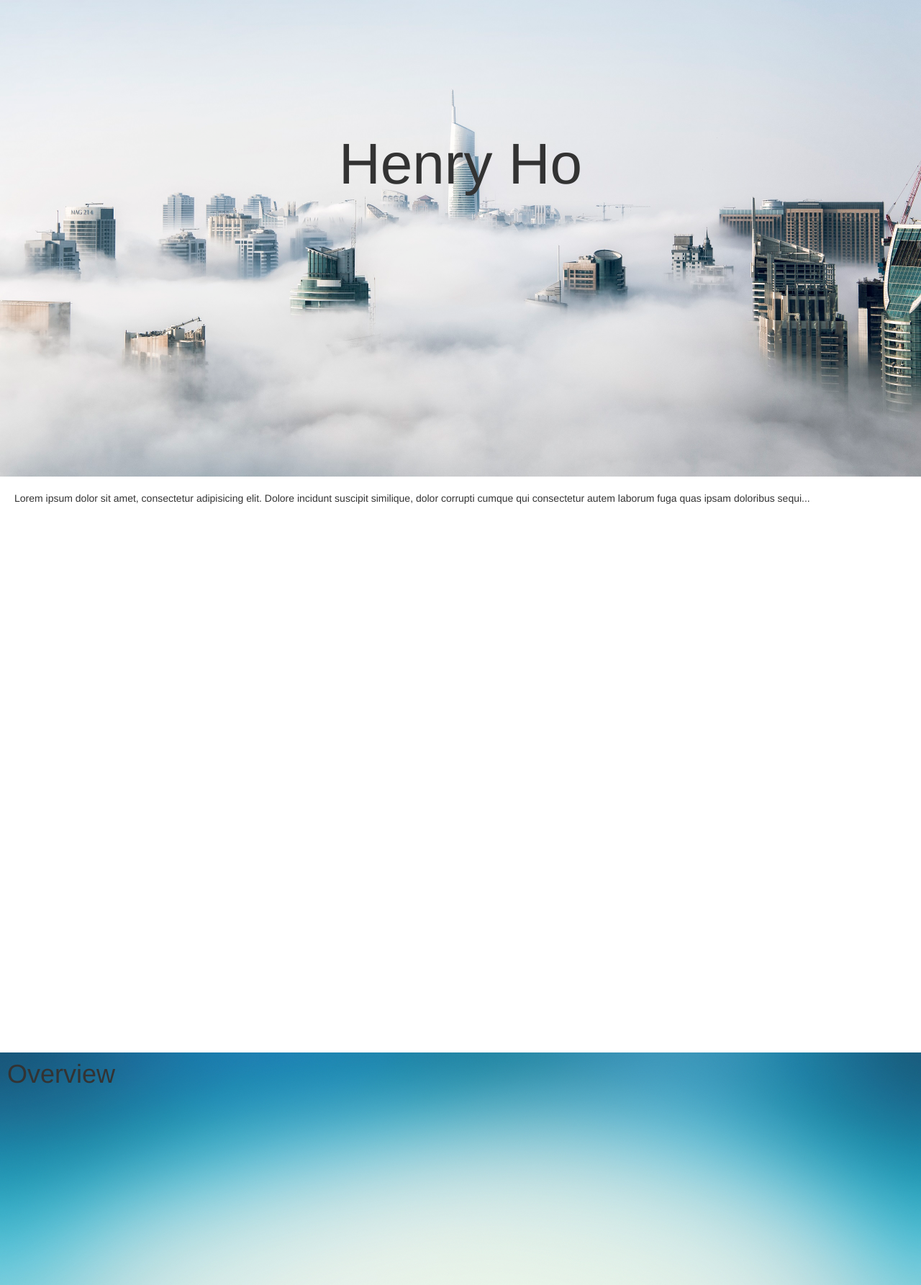
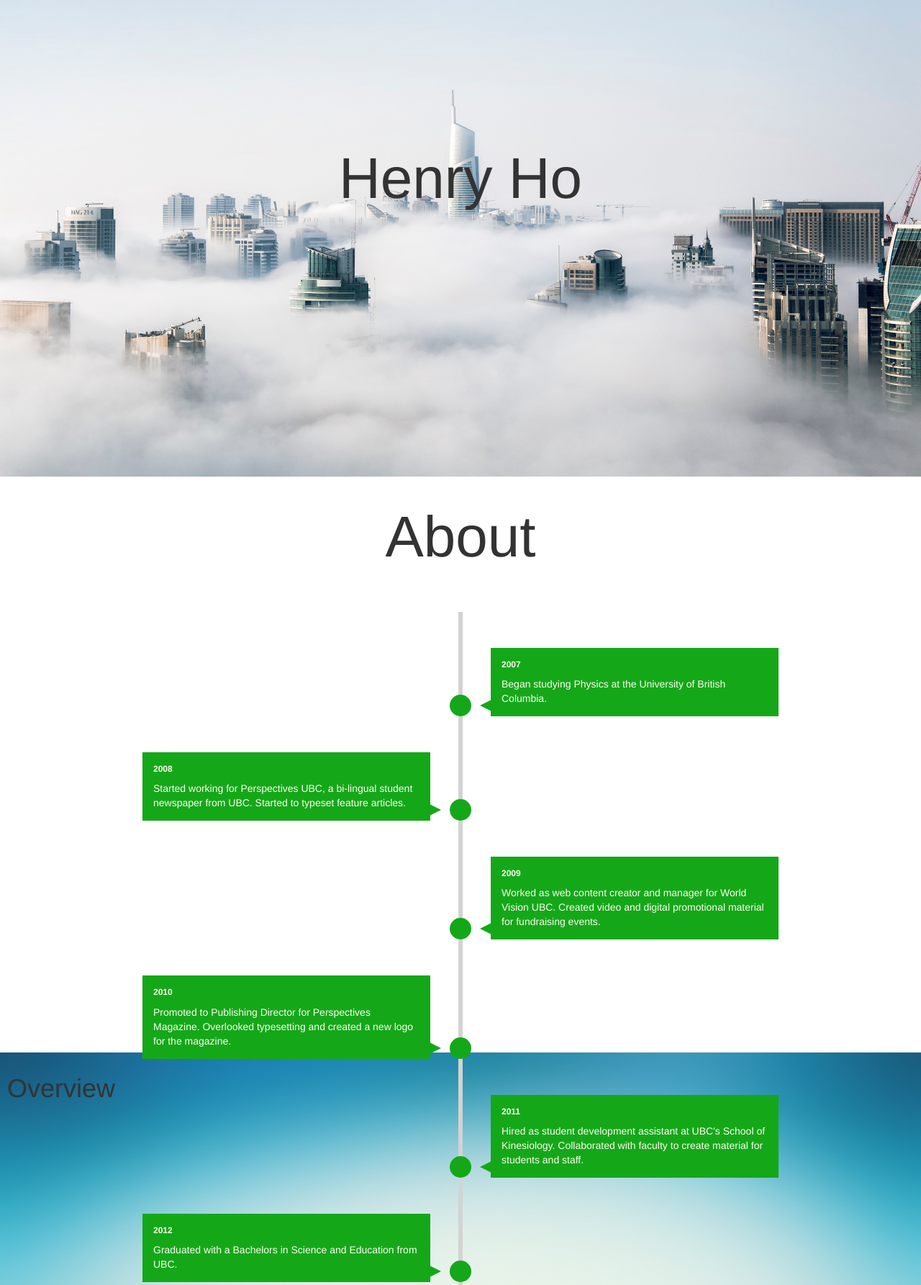
Before and after one commit to hchho/henryho.github.io, a PHP site: page / in a window 1280 px wide. Shown: the part 138-1923 px from the top of the page at 72% size. Run offline with PHP 8.4, Linux system fonts and the light colour scheme; some libraries are stand-ins or nearby versions.

Commit message:
Added files and animation

```diff
--- a/css/custom.css
+++ b/css/custom.css
@@ -1,4 +1,4 @@
-body, html, main, div, h1, p {
+body, html, main, div.section {
     /* important */
     height: 100%;
     margin: 0;
@@ -15,6 +15,7 @@ h1#title {
     top: 40%;
     font-size: 80px;
 }
+
 .cd-fixed-bg {
     background-size: cover;
     background-attachment: fixed;
@@ -50,3 +51,156 @@ h1#title {
 .cd-color-2 {
     background-color: whitesmoke;
 }
+
+/*
+Timeline CSS style from George Martsoukos
+https://webdesign.tutsplus.com/tutorials/building-a-vertical-timeline-with-css-and-a-touch-of-javascript--cms-26528
+*/
+
+/* INTRO SECTION
+–––––––––––––––––––––––––––––––––––––––––––––––––– */
+
+
+.overview {
+    text-align: center;
+}
+
+/* TIMELINE
+–––––––––––––––––––––––––––––––––––––––––––––––––– */
+
+.timeline ul {
+    background: #e97162;
+    background: white;
+    padding: 50px 0;
+    color: floralwhite;
+}
+
+.timeline ul li {
+    list-style-type: none;
+    position: relative;
+    width: 6px;
+    margin: 0 auto;
+    padding-top: 50px;
+    background: lightgrey;
+}
+
+.timeline ul li::after {
+    content: '';
+    position: absolute;
+    left: 50%;
+    bottom: 0;
+    transform: translateX(-50%);
+    width: 30px;
+    height: 30px;
+    border-radius: 50%;
+    background: inherit;
+}
+
+.timeline ul li div {
+    position: relative;
+    bottom: 0;
+    width: 400px;
+    padding: 15px;
+    background: #14a819;
+}
+
+.timeline ul li div::before {
+    content: '';
+    position: absolute;
+    bottom: 7px;
+    width: 0;
+    height: 0;
+    border-style: solid;
+}
+
+.timeline ul li:nth-child(odd) div {
+    left: 45px;
+}
+
+.timeline ul li:nth-child(odd) div::before {
+    left: -15px;
+    border-width: 8px 16px 8px 0;
+    border-color: transparent #14a819 transparent transparent;
+}
+
+.timeline ul li:nth-child(even) div {
+    left: -439px;
+}
+
+.timeline ul li:nth-child(even) div::before {
+    right: -15px;
+    border-width: 8px 0 8px 16px;
+    border-color: transparent transparent transparent #14a819;
+}
+
+time {
+    display: block;
+    font-size: 1.2rem;
+    font-weight: bold;
+    margin-bottom: 8px;
+}
+
+
+/* EFFECTS
+–––––––––––––––––––––––––––––––––––––––––––––––––– */
+
+.timeline ul li::after {
+    transition: background .5s ease-in-out;
+}
+
+.timeline ul li.in-view::after {
+    background: #14a819;
+}
+
+.timeline ul li div {
+    visibility: hidden;
+    opacity: 0;
+    transition: all .5s ease-in-out;
+}
+
+.timeline ul li:nth-child(odd) div {
+    transform: translate3d(200px, 0, 0);
+}
+
+.timeline ul li:nth-child(even) div {
+    transform: translate3d(-200px, 0, 0);
+}
+
+.timeline ul li.in-view div {
+    transform: none;
+    visibility: visible;
+    opacity: 1;
+}
+
+
+/* GENERAL MEDIA QUERIES
+–––––––––––––––––––––––––––––––––––––––––––––––––– */
+
+@media screen and (max-width: 900px) {
+    .timeline ul li div {
+        width: 225px;
+    }
+    .timeline ul li:nth-child(even) div {
+        left: -289px;
+        /*250+45-6*/
+    }
+}
+
+@media screen and (max-width: 600px) {
+    .timeline ul li {
+        margin-left: 20px;
+    }
+    /*
+    .timeline ul li div {
+    width: calc(100vw - 91px);
+}
+    */
+    .timeline ul li:nth-child(even) div {
+        left: 45px;
+    }
+    .timeline ul li:nth-child(even) div::before {
+        left: -15px;
+        border-width: 8px 16px 8px 0;
+        border-color: transparent #14a819 transparent transparent;
+    }
+}
--- a/index.html
+++ b/index.html
@@ -6,26 +6,74 @@
         <link rel="stylesheet" type="text/css" href="css/bootstrap.min.css" />
         <link rel="stylesheet" type="text/css" href="css/custom.css" />
         <script src="https://raw.githubusercontent.com/jquery-backstretch/jquery-backstretch/master/jquery.backstretch.min.js"></script>
+        <script src="https://ajax.googleapis.com/ajax/libs/jquery/2.2.1/jquery.min.js"></script>
     </head>
 
     <body>
+
         <main>
-        <div class="cd-fixed-bg cd-bg-1">
+            <div class="section cd-fixed-bg cd-bg-1">
                 <h1 class="col-sm-offset-4 col-sm-4 text-center" id="title">Henry Ho</h1>
             </div>
-        <div class="cd-scrolling-bg cd-color-1">
-            <div class="cd-container">
-                <p>
-                    Lorem ipsum dolor sit amet, consectetur adipisicing elit. Dolore incidunt suscipit similique, dolor corrupti cumque qui consectetur
-                    autem laborum fuga quas ipsam doloribus sequi...
-                </p>
+            <div class="section cd-scrolling-bg cd-color-1">
+                <div class="cd-container" id="about">
+                    <h1 class="text-center" id="title">About</h1>
+                    <section class="timeline">
+                        <ul>
+                            <li>
+                                <div>
+                                    <time>2007</time> Began studying Physics at the University of British Columbia.
+                                </div>
+                            </li>
+                            <li>
+                                <div>
+                                    <time>2008</time> Started working for Perspectives UBC, a bi-lingual student newspaper from UBC. Started to typeset feature articles.
+                                </div>
+                            </li>
+                            <li>
+                                <div>
+                                    <time>2009</time> Worked as web content creator and manager for World Vision UBC. Created video and digital promotional material for fundraising events.
+                                </div>
+                            </li>
+                            <li>
+                                <div>
+                                    <time>2010</time> Promoted to Publishing Director for Perspectives Magazine. Overlooked typesetting and created a new logo for the magazine.
+                                </div>
+                            </li>
+                            <li>
+                                <div>
+                                    <time>2011</time> Hired as student development assistant at UBC's School of Kinesiology. Collaborated with faculty to create material for students and staff.
+                                </div>
+                            </li>
+                            <li>
+                                <div>
+                                    <time>2012</time> Graduated with a Bachelors in Science and Education from UBC.
+                                </div>
+                            </li>
+                            <li>
+                                <div>
+                                    <time>2013</time> Worked as a high school educator at Collingwood Secondary in West Vancouver. Co-developed robotics curriculum for junior students and mentored their VEX robotics team.
+                                </div>
+                            </li>
+                            <li>
+                                <div>
+                                    <time>2016</time> Presented at a robotics workshop hosted by Confucius Institute from School District 43. Began creating content to help children develop computational thinking.
+                                </div>
+                            </li>
+                            <li>
+                                <div>
+                                    <time>Present</time> Enrolled in BCIT's Computer Systems Technology Diploma program. Continues to help educate and develop educational material for children in partnership with the Coquitlam Library and Confucius Institute.
+                                </div>
+                            </li>
+                        </ul>
+                    </section>
                 </div>
             </div>
-        <div class="cd-fixed-bg cd-bg-2">
+            <div class="section cd-fixed-bg cd-bg-2">
                 <h1>Overview</h1>
             </div>
             <div class="cd-scrolling-bg cd-color-2">
-            <div class="cd-container">
+                <div class="section cd-container">
                     <p>
                         Lorem ipsum dolor sit amet, consectetur adipisicing elit. Dolore incidunt suscipit similique, dolor corrupti cumque qui consectetur
                         autem laborum fuga quas ipsam doloribus sequi...
@@ -34,5 +82,5 @@
             </div>
         </main>
     </body>
-
+<script src="js/timeline.js"></script>
 </html>
--- /dev/null
+++ b/js/timeline.js
@@ -0,0 +1,33 @@
+$(document).ready(function() {
+
+  'use strict';
+
+  // define variables
+  var items = document.querySelectorAll(".timeline li");
+
+  // check if an element is in viewport
+  // http://stackoverflow.com/questions/123999/how-to-tell-if-a-dom-element-is-visible-in-the-current-viewport
+  function isElementInViewport(el) {
+    var rect = el.getBoundingClientRect();
+    return (
+      rect.top >= 0 &&
+      rect.left >= 0 &&
+      rect.bottom <= (window.innerHeight || document.documentElement.clientHeight) &&
+      rect.right <= (window.innerWidth || document.documentElement.clientWidth)
+    );
+  }
+
+  function callbackFunc() {
+    for (var i = 0; i < items.length; i++) {
+      if (isElementInViewport(items[i])) {
+        items[i].classList.add("in-view");
+      }
+    }
+  }
+
+  // listen for events
+  window.addEventListener("load", callbackFunc);
+  window.addEventListener("resize", callbackFunc);
+  window.addEventListener("scroll", callbackFunc);
+
+})();
```
Also changed, not shown: files/henry/globallounge_watermark1.jpg (added), files/henry/globallounge_watermark2.jpg (added), files/henry/globallounge_watermark3.jpg (added), files/henry/liveinforliteracy_hiring.jpg (added), files/henry/liveinforliteracy_poster.jpg (added), files/henry/perspectives_logodraft.jpg (added), files/henry/perspectives_logofinal.jpg (added), 5 other files. Lines whose indentation alone changed are shown as unchanged.
